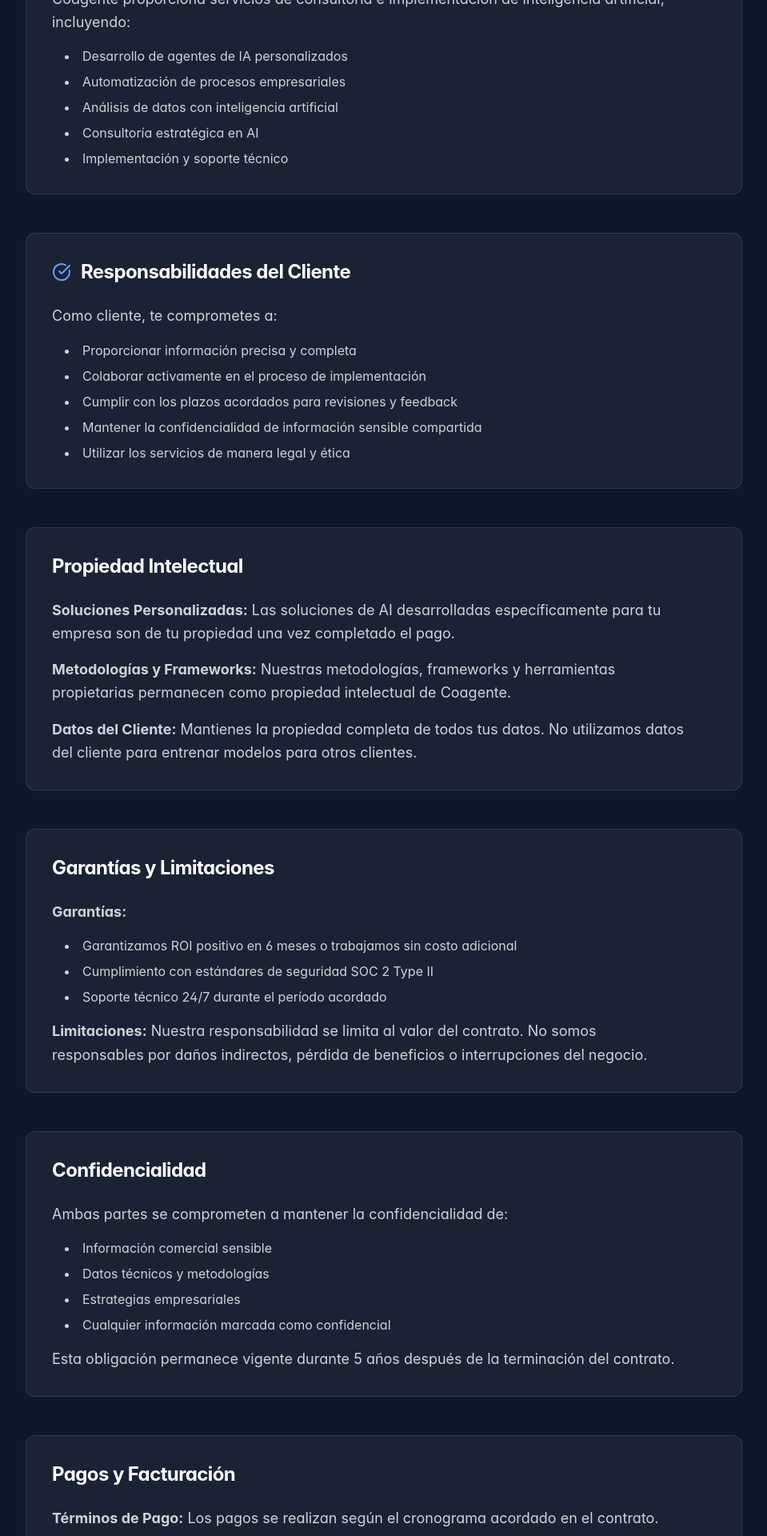
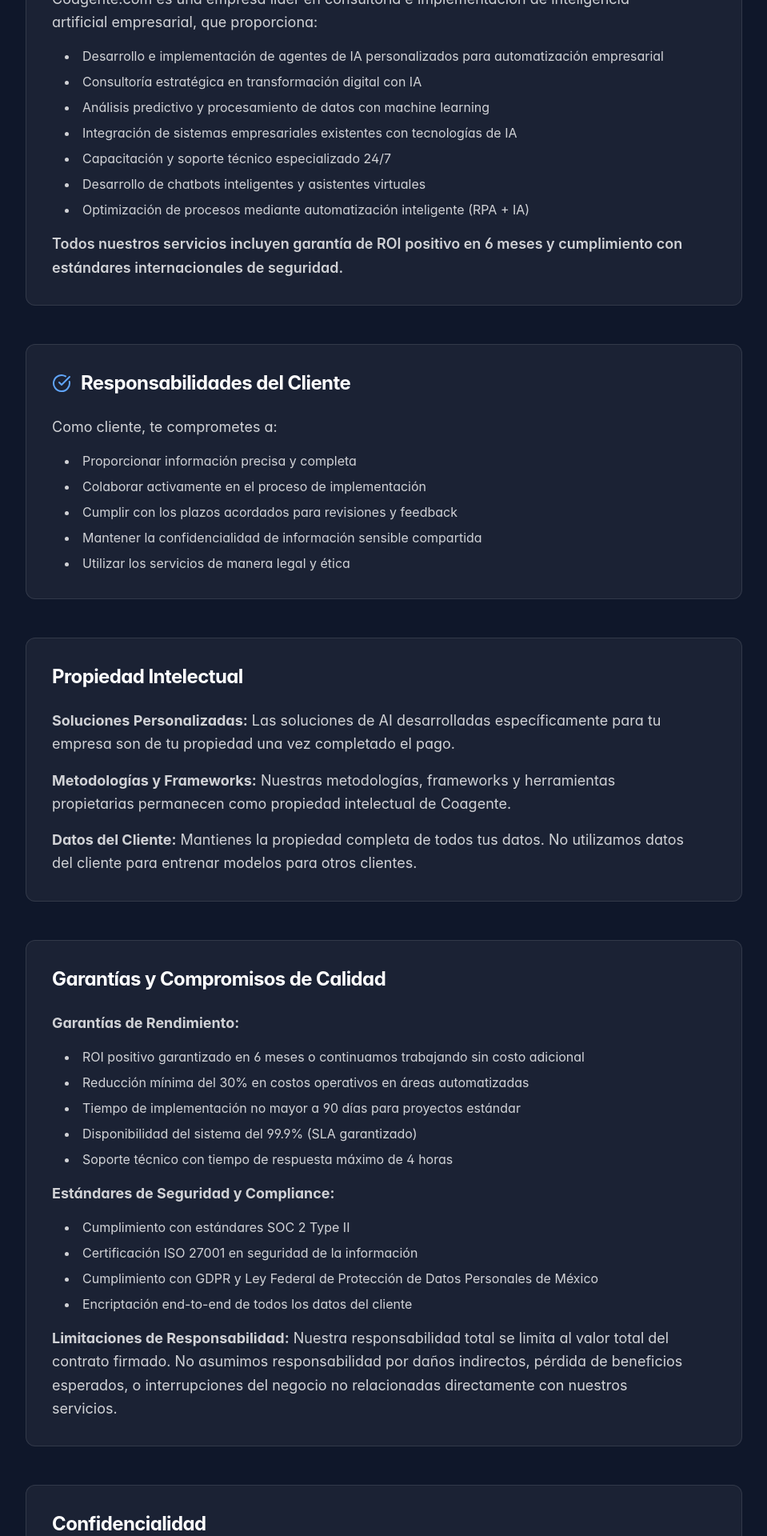
Before and after one commit to coagente/coagente-webapp, a Next.js app: page /terms in a window 1280 px wide. Shown: the part 820-2740 px from the top of the page at 80% size, without its empty margins (160-1119 px from the left). Built offline with nearby package versions, Linux system fonts and the light colour scheme.

Commit message:
Cambios en estructura

```diff
--- a/src/app/cookies/page.tsx
+++ b/src/app/cookies/page.tsx
@@ -240,9 +240,9 @@ export default function CookiesPage() {
                   Si tienes preguntas sobre nuestra política de cookies, contáctanos:
                 </p>
                 <div className="space-y-2">
-                  <p><strong>Email:</strong> <a href="mailto:privacy@coagente.com" className="text-blue-400 hover:text-blue-300">privacy@coagente.com</a></p>
+                  <p><strong>Email:</strong> <a href="mailto:info@coagente.com" className="text-blue-400 hover:text-blue-300">info@coagente.com</a></p>
                   <p><strong>Email General:</strong> <a href="mailto:info@coagente.com" className="text-blue-400 hover:text-blue-300">info@coagente.com</a></p>
-                  <p><strong>Teléfono:</strong> <a href="tel:+528112345678" className="text-blue-400 hover:text-blue-300">+52 81 1234 5678</a></p>
+                  <p><strong>Teléfono:</strong> <a href="tel:+528119993390" className="text-blue-400 hover:text-blue-300">+52 811 999 3390</a></p>
                   <p><strong>Dirección:</strong> Frida Kahlo 303, Valle Oriente, San Pedro Garza García, México</p>
                 </div>
               </div>
--- a/src/app/privacy/page.tsx
+++ b/src/app/privacy/page.tsx
@@ -126,8 +126,8 @@ export default function PrivacyPage() {
                 </ul>
                 <p className="mt-4">
                   Para ejercer estos derechos, contáctanos en{" "}
-                  <a href="mailto:privacy@coagente.com" className="text-blue-400 hover:text-blue-300">
-                    privacy@coagente.com
+                  <a href="mailto:info@coagente.com" className="text-blue-400 hover:text-blue-300">
+                    info@coagente.com
                   </a>
                 </p>
               </div>
@@ -178,8 +178,8 @@ export default function PrivacyPage() {
                   tu información personal, contáctanos:
                 </p>
                 <div className="space-y-2">
-                  <p><strong>Email:</strong> <a href="mailto:privacy@coagente.com" className="text-blue-400 hover:text-blue-300">privacy@coagente.com</a></p>
-                  <p><strong>Teléfono:</strong> <a href="tel:+528112345678" className="text-blue-400 hover:text-blue-300">+52 81 1234 5678</a></p>
+                  <p><strong>Email:</strong> <a href="mailto:info@coagente.com" className="text-blue-400 hover:text-blue-300">info@coagente.com</a></p>
+                  <p><strong>Teléfono:</strong> <a href="tel:+528119993390" className="text-blue-400 hover:text-blue-300">+52 811 999 3390</a></p>
                   <p><strong>Dirección:</strong> Frida Kahlo 303, Valle Oriente, San Pedro Garza García, México</p>
                 </div>
               </div>
--- a/src/app/team/page.tsx
+++ b/src/app/team/page.tsx
@@ -111,7 +111,7 @@ export default function TeamPage() {
                   </div>
 
                   <div className="flex space-x-3 pt-4">
-                    <a href="mailto:ana@coagente.com" className="p-2 bg-blue-500/20 hover:bg-blue-500/30 rounded-lg transition-colors">
+                    <a href="mailto:info@coagente.com" className="p-2 bg-blue-500/20 hover:bg-blue-500/30 rounded-lg transition-colors">
                       <Mail size={16} className="text-blue-400" />
                     </a>
                     <a href="#" className="p-2 bg-blue-500/20 hover:bg-blue-500/30 rounded-lg transition-colors">
@@ -169,7 +169,7 @@ export default function TeamPage() {
                   </div>
 
                   <div className="flex space-x-3 pt-4">
-                    <a href="mailto:carlos@coagente.com" className="p-2 bg-purple-500/20 hover:bg-purple-500/30 rounded-lg transition-colors">
+                    <a href="mailto:info@coagente.com" className="p-2 bg-purple-500/20 hover:bg-purple-500/30 rounded-lg transition-colors">
                       <Mail size={16} className="text-purple-400" />
                     </a>
                     <a href="#" className="p-2 bg-purple-500/20 hover:bg-purple-500/30 rounded-lg transition-colors">
@@ -227,7 +227,7 @@ export default function TeamPage() {
                   </div>
 
                   <div className="flex space-x-3 pt-4">
-                    <a href="mailto:maria@coagente.com" className="p-2 bg-green-500/20 hover:bg-green-500/30 rounded-lg transition-colors">
+                    <a href="mailto:info@coagente.com" className="p-2 bg-green-500/20 hover:bg-green-500/30 rounded-lg transition-colors">
                       <Mail size={16} className="text-green-400" />
                     </a>
                     <a href="#" className="p-2 bg-green-500/20 hover:bg-green-500/30 rounded-lg transition-colors">
@@ -302,14 +302,14 @@ export default function TeamPage() {
 
               <div className="flex flex-col sm:flex-row gap-4 justify-center">
                 <a
-                  href="mailto:careers@coagente.com"
+                  href="mailto:info@coagente.com"
                   className="inline-flex items-center justify-center px-8 py-4 bg-gradient-to-r from-blue-600 to-purple-600 text-white text-lg font-semibold rounded-lg shadow-lg hover:shadow-xl hover:shadow-blue-500/25 transition-all duration-300"
                 >
                   <Mail size={20} className="mr-2" />
                   Enviar CV
                 </a>
                 <a
-                  href="mailto:careers@coagente.com?subject=Agendar entrevista"
+                  href="mailto:info@coagente.com?subject=Agendar entrevista"
                   className="inline-flex items-center justify-center px-8 py-4 text-lg font-semibold text-white/90 bg-white/5 border border-white/20 rounded-lg hover:bg-white/10 hover:border-white/30 transition-all duration-300 backdrop-blur-sm"
                 >
                   <Calendar size={20} className="mr-2" />
--- a/src/app/terms/page.tsx
+++ b/src/app/terms/page.tsx
@@ -69,15 +69,20 @@ export default function TermsPage() {
               </div>
               <div className="space-y-4 text-white/80">
                 <p>
-                  Coagente proporciona servicios de consultoría e implementación de inteligencia artificial, incluyendo:
+                  Coagente.com es una empresa líder en consultoría e implementación de inteligencia artificial empresarial, que proporciona:
                 </p>
                 <ul className="list-disc list-inside space-y-2 ml-4">
-                  <li>Desarrollo de agentes de IA personalizados</li>
-                  <li>Automatización de procesos empresariales</li>
-                  <li>Análisis de datos con inteligencia artificial</li>
-                  <li>Consultoría estratégica en AI</li>
-                  <li>Implementación y soporte técnico</li>
+                  <li>Desarrollo e implementación de agentes de IA personalizados para automatización empresarial</li>
+                  <li>Consultoría estratégica en transformación digital con IA</li>
+                  <li>Análisis predictivo y procesamiento de datos con machine learning</li>
+                  <li>Integración de sistemas empresariales existentes con tecnologías de IA</li>
+                  <li>Capacitación y soporte técnico especializado 24/7</li>
+                  <li>Desarrollo de chatbots inteligentes y asistentes virtuales</li>
+                  <li>Optimización de procesos mediante automatización inteligente (RPA + IA)</li>
                 </ul>
+                <p className="mt-4 font-semibold">
+                  Todos nuestros servicios incluyen garantía de ROI positivo en 6 meses y cumplimiento con estándares internacionales de seguridad.
+                </p>
               </div>
             </section>
 
@@ -122,19 +127,30 @@ export default function TermsPage() {
 
             {/* Section 5 */}
             <section className="bg-white/5 rounded-xl p-8 border border-white/10">
-              <h2 className="text-2xl font-bold mb-6">Garantías y Limitaciones</h2>
+              <h2 className="text-2xl font-bold mb-6">Garantías y Compromisos de Calidad</h2>
               <div className="space-y-4 text-white/80">
                 <p>
-                  <strong>Garantías:</strong>
+                  <strong>Garantías de Rendimiento:</strong>
                 </p>
                 <ul className="list-disc list-inside space-y-2 ml-4">
-                  <li>Garantizamos ROI positivo en 6 meses o trabajamos sin costo adicional</li>
-                  <li>Cumplimiento con estándares de seguridad SOC 2 Type II</li>
-                  <li>Soporte técnico 24/7 durante el período acordado</li>
+                  <li>ROI positivo garantizado en 6 meses o continuamos trabajando sin costo adicional</li>
+                  <li>Reducción mínima del 30% en costos operativos en áreas automatizadas</li>
+                  <li>Tiempo de implementación no mayor a 90 días para proyectos estándar</li>
+                  <li>Disponibilidad del sistema del 99.9% (SLA garantizado)</li>
+                  <li>Soporte técnico con tiempo de respuesta máximo de 4 horas</li>
                 </ul>
                 <p className="mt-4">
-                  <strong>Limitaciones:</strong> Nuestra responsabilidad se limita al valor del contrato.
-                  No somos responsables por daños indirectos, pérdida de beneficios o interrupciones del negocio.
+                  <strong>Estándares de Seguridad y Compliance:</strong>
+                </p>
+                <ul className="list-disc list-inside space-y-2 ml-4">
+                  <li>Cumplimiento con estándares SOC 2 Type II</li>
+                  <li>Certificación ISO 27001 en seguridad de la información</li>
+                  <li>Cumplimiento con GDPR y Ley Federal de Protección de Datos Personales de México</li>
+                  <li>Encriptación end-to-end de todos los datos del cliente</li>
+                </ul>
+                <p className="mt-4">
+                  <strong>Limitaciones de Responsabilidad:</strong> Nuestra responsabilidad total se limita al valor total del contrato firmado.
+                  No asumimos responsabilidad por daños indirectos, pérdida de beneficios esperados, o interrupciones del negocio no relacionadas directamente con nuestros servicios.
                 </p>
               </div>
             </section>
@@ -160,17 +176,19 @@ export default function TermsPage() {
 
             {/* Section 7 */}
             <section className="bg-white/5 rounded-xl p-8 border border-white/10">
-              <h2 className="text-2xl font-bold mb-6">Pagos y Facturación</h2>
+              <h2 className="text-2xl font-bold mb-6">Términos Comerciales y Facturación</h2>
               <div className="space-y-4 text-white/80">
                 <p>
-                  <strong>Términos de Pago:</strong> Los pagos se realizan según el cronograma acordado en el contrato.
+                  <strong>Estructura de Pagos:</strong> Los proyectos se facturan según hitos específicos acordados, típicamente: 30% al inicio, 40% en entrega de prototipo, 30% en implementación completa.
                 </p>
                 <p>
-                  <strong>Métodos de Pago:</strong> Aceptamos transferencias bancarias, cheques corporativos y pagos ACH.
+                  <strong>Métodos de Pago Aceptados:</strong> Transferencias bancarias (preferido), cheques corporativos, pagos ACH, y tarjetas corporativas para montos menores a $10,000 USD.
                 </p>
                 <p>
-                  <strong>Pagos Atrasados:</strong> Los pagos atrasados pueden resultar en la suspensión temporal
-                  de servicios hasta que se regularice la situación.
+                  <strong>Política de Pagos Atrasados:</strong> Los pagos vencidos generan un interés del 2% mensual. Después de 45 días de atraso, podemos suspender servicios hasta regularizar la situación.
+                </p>
+                <p>
+                  <strong>Moneda y Facturación:</strong> Todos los precios se expresan en USD o MXN según el contrato. La facturación se realiza mensualmente por servicios recurrentes.
                 </p>
               </div>
             </section>
@@ -218,9 +236,9 @@ export default function TermsPage() {
                   Para preguntas sobre estos términos de servicio o asuntos legales, contáctanos:
                 </p>
                 <div className="space-y-2">
-                  <p><strong>Email Legal:</strong> <a href="mailto:legal@coagente.com" className="text-blue-400 hover:text-blue-300">legal@coagente.com</a></p>
+                  <p><strong>Email Legal:</strong> <a href="mailto:info@coagente.com" className="text-blue-400 hover:text-blue-300">info@coagente.com</a></p>
                   <p><strong>Email General:</strong> <a href="mailto:info@coagente.com" className="text-blue-400 hover:text-blue-300">info@coagente.com</a></p>
-                  <p><strong>Teléfono:</strong> <a href="tel:+528112345678" className="text-blue-400 hover:text-blue-300">+52 81 1234 5678</a></p>
+                  <p><strong>Teléfono:</strong> <a href="tel:+528119993390" className="text-blue-400 hover:text-blue-300">+52 811 999 3390</a></p>
                   <p><strong>Dirección:</strong> Frida Kahlo 303, Valle Oriente, San Pedro Garza García, México</p>
                 </div>
               </div>
--- a/src/components/ContactSection.tsx
+++ b/src/components/ContactSection.tsx
@@ -62,12 +62,18 @@ const ContactSection = () => {
 
   const contactMethods = [
     {
-      icon: Mail,
-      title: "Email Directo",
-      description: "Respuesta en 2 horas",
+      icon: <Phone className="w-6 h-6" />,
+      title: "Llámanos",
+      content: "Disponibles de Lun-Vie 9:00-18:00",
+      value: "+52 811 999 3390",
+      action: "tel:+528119993390",
+    },
+    {
+      icon: <Mail className="w-6 h-6" />,
+      title: "Escríbenos",
+      content: "Respuesta en menos de 24 hrs",
       value: "info@coagente.com",
       action: "mailto:info@coagente.com",
-      color: "from-blue-500 to-cyan-500"
     },
     {
       icon: Calendar,
@@ -77,14 +83,6 @@ const ContactSection = () => {
       action: "#",
       color: "from-purple-500 to-pink-500"
     },
-    {
-      icon: Phone,
-      title: "Llamada Directa",
-      description: "Lun-Vie 9AM-6PM",
-      value: "+52 81 1234 5678",
-      action: "tel:+528112345678",
-      color: "from-green-500 to-emerald-500"
-    }
   ];
 
   const trustIndicators = [
@@ -235,7 +233,7 @@ const ContactSection = () => {
                             <h4 className="text-lg font-semibold text-white group-hover:text-blue-400 transition-colors">
                               {method.title}
                             </h4>
-                            <p className="text-white/60 text-sm">{method.description}</p>
+                            <p className="text-white/60 text-sm">{method.content}</p>
                             <p className="text-white/80 font-medium">{method.value}</p>
                           </div>
                           <ArrowRight size={20} className="text-white/40 group-hover:text-white/80 group-hover:translate-x-1 transition-all" />
@@ -599,8 +597,8 @@ const ContactSection = () => {
                     whileHover={{ scale: 1.02 }}
                   >
                     <Phone size={16} className="text-blue-400" />
-                    <a href="tel:+528112345678" className="hover:text-white transition-colors">
-                      +52 81 1234 5678
+                    <a href="tel:+528119993390" className="hover:text-white transition-colors">
+                      +52 811 999 3390
                     </a>
                   </motion.div>
                 </div>
```
